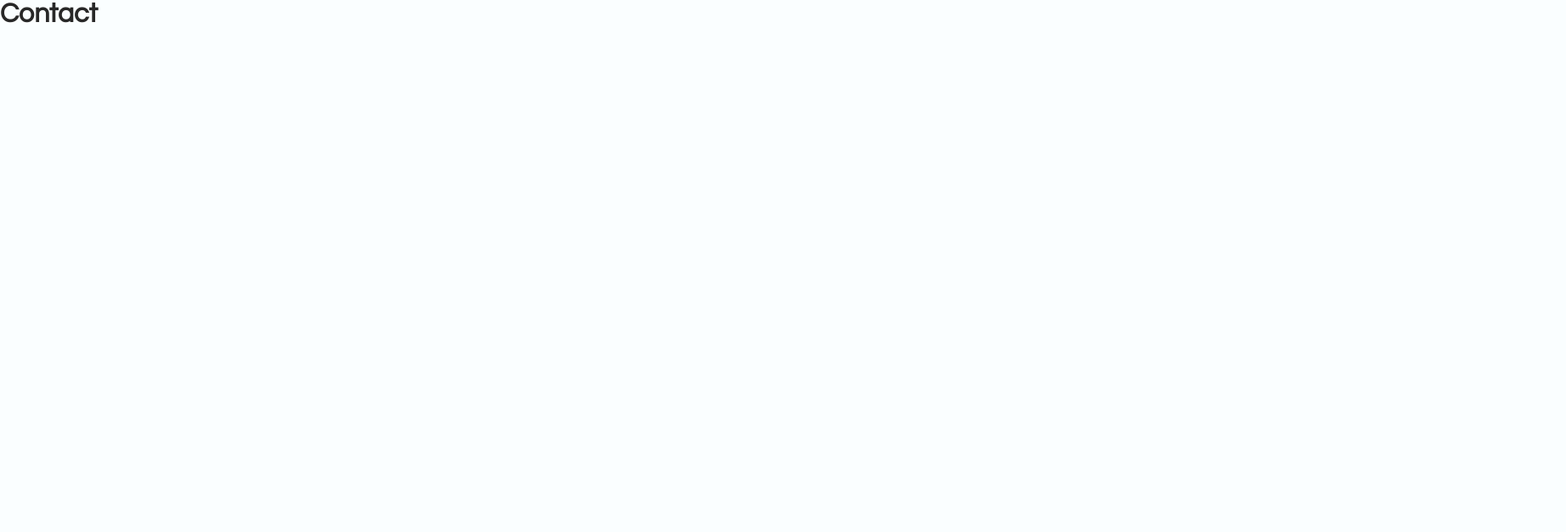
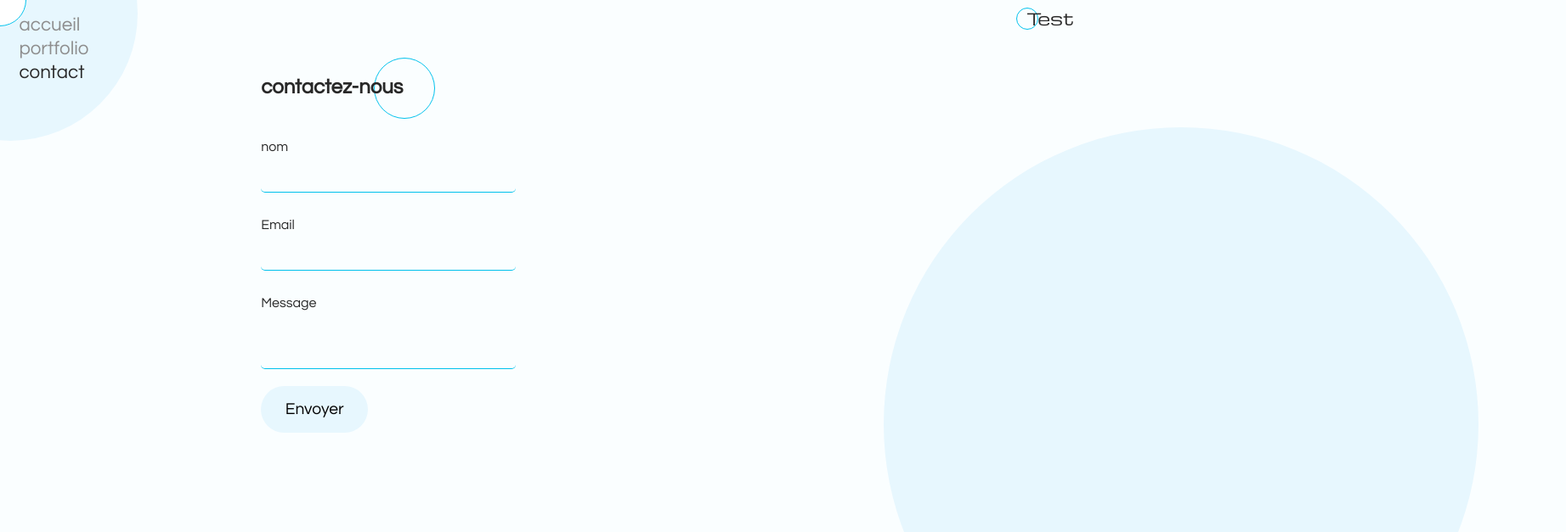
Before and after one commit to Pierre-OlivierB/react-first-site, a React (Create React App) app: page /contact in a window 1280 px wide. Shown: the top 627 px of the page at 85% size, 1843 px wide, since content can reach past the window. Built offline with nearby package versions, Linux system fonts and the light colour scheme.

Commit message:
add form skelett from last work

```diff
--- a/package.json
+++ b/package.json
@@ -3,6 +3,7 @@
   "version": "0.1.0",
   "private": true,
   "dependencies": {
+    "@emailjs/browser": "^3.10.0",
     "@testing-library/jest-dom": "^5.16.5",
     "@testing-library/react": "^13.4.0",
     "@testing-library/user-event": "^13.5.0",
--- /dev/null
+++ b/src/components/ContactForm.js
@@ -0,0 +1,63 @@
+import React, { useRef } from "react";
+import emailjs from "@emailjs/browser";
+import { init } from "@emailjs/browser";
+
+init(process.env.ID);
+
+const ContactForm = () => {
+  const form = useRef();
+
+  const sendEmail = (e) => {
+    e.preventDefault();
+    const formMess = document.querySelector(".form-message");
+
+    emailjs
+      .sendForm(
+        process.env.REACT_APP_SERV,
+        process.env.REACT_APP_TEMP,
+        form.current,
+        process.env.REACT_APP_ID
+      )
+      .then(
+        (result) => {
+          console.log(result.text);
+          form.current.reset();
+          formMess.innerHTML = "<p class='success'>Message Envoyé</p>";
+          setTimeout(() => {
+            formMess.innerHTML = "";
+          }, 2500);
+        },
+        (error) => {
+          console.log(error.text);
+          formMess.innerHTML =
+            "<p class='error'> Une erreure s'est produite, veuillez réessayer! </p>";
+          setTimeout(() => {
+            formMess.innerHTML = "";
+          }, 2500);
+        }
+      );
+  };
+
+  return (
+    <div className="form-container">
+      <h2>contactez-nous</h2>
+      <form ref={form} onSubmit={sendEmail} className="form-content">
+        <label>nom</label>
+        <input type="text" name="name" required autoComplete="off" id="name" />
+        <label>Email</label>
+        <input
+          type="email"
+          name="email"
+          required
+          autoComplete="off"
+          id="email"
+        />
+        <label>Message</label>
+        <textarea name="message" id="mess" />
+        <input type="submit" value="Envoyer" className="hover button" />
+      </form>
+      <div className="formMessage"></div>
+    </div>
+  );
+};
+export default ContactForm;
--- a/src/pages/Contact.js
+++ b/src/pages/Contact.js
@@ -1,10 +1,19 @@
 import React from "react";
+import ContactForm from "../components/ContactForm";
+import Logo from "../components/Logo";
+import Mouse from "../components/Mouse";
+import Navigation from "../components/Navigation";
 
 const Contact = () => {
   return (
-    <div>
-      <h1>Contact</h1>
-    </div>
+    <main>
+      <Mouse />
+      <div className="contact">
+        <Navigation />
+        <Logo />
+        <ContactForm />
+      </div>
+    </main>
   );
 };
 
```
Also changed, not shown: 2 other files (tests, documents, lock files or other folders).
